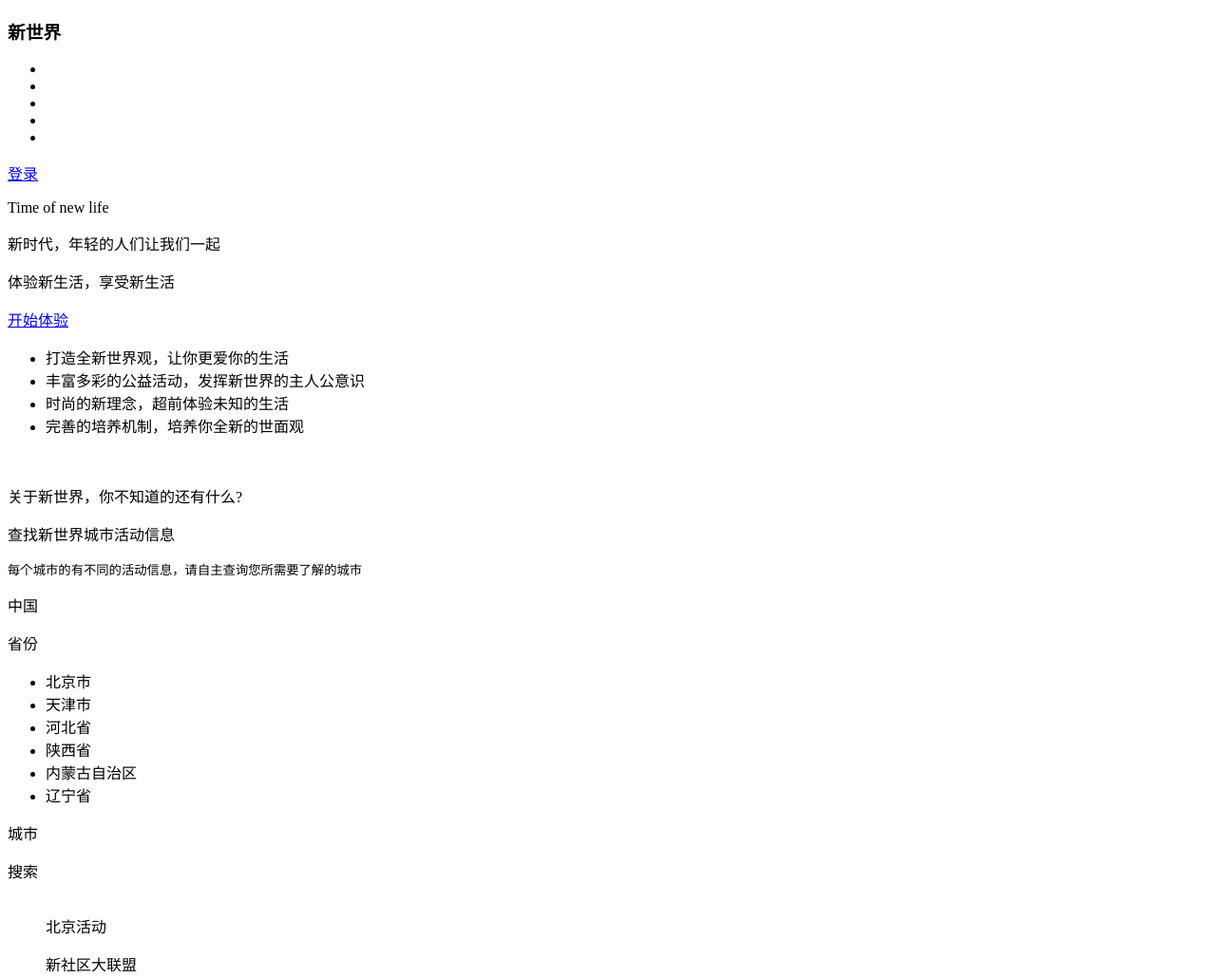
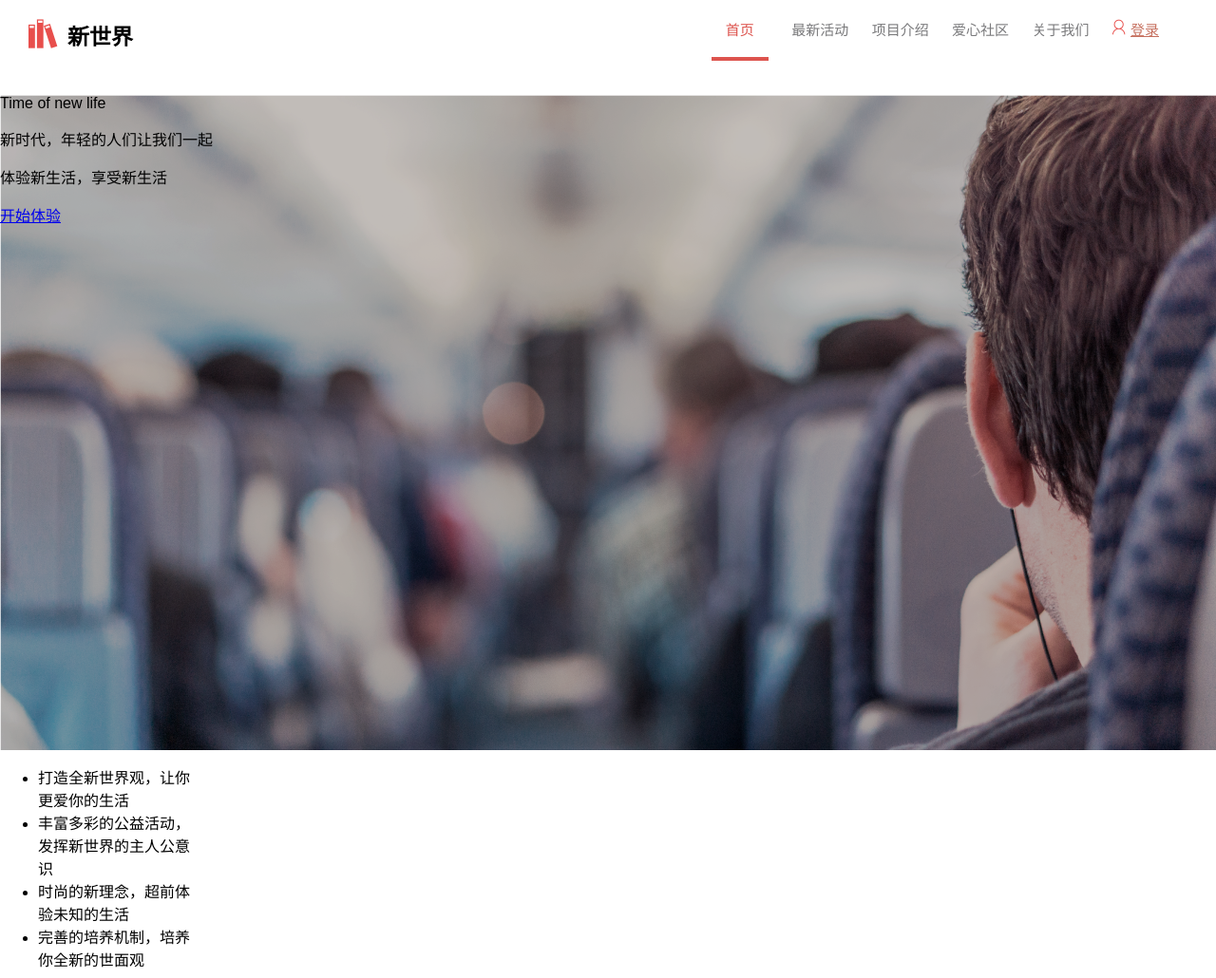
Before and after one commit to khalid-huang/ife, a plain HTML site: page task_1/task_1_7/task_1_7.html in a window 1280 px wide. Shown: the top 1030 px of the page at 95% size. Drawn offline with Linux system fonts and the light colour scheme.

Commit message:
task_1_7 css adding

```diff
--- a/task_1/task_1_7/task_1_7.html
+++ b/task_1/task_1_7/task_1_7.html
@@ -8,19 +8,21 @@
 <body>
 	<section id="productNav">
 		<nav class="nav">
-			<h1 id="title">新世界</h1>
-			<ul>
-				<li class="active"><a href=""></a></li>
-				<li><a href="#"></a></li>
-				<li><a href="#"></a></li>
-				<li><a href="#"></a></li>
-				<li><a href="#"></a></li>
-			</ul>
-			<a href="#">登录</a>
+			<span id="title">新世界</span>
+			<div>
+				<ul>
+					<li class="active"><a href="#">首页</a></li>
+					<li><a href="#">最新活动</a></li>
+					<li><a href="#">项目介绍</a></li>
+					<li><a href="#">爱心社区</a></li>
+					<li><a href="#">关于我们</a></li>
+				</ul>
+				<a href="#" id="loginBtn">登录</a>
+			</div>
 		</nav>
 	</section>
 
-	<section id="productStart">
+	<section id="productSlogan">
 		<p class="psTitle">Time of new life</p>
 		<p class="psContent">新时代，年轻的人们让我们一起</p>
 		<p class="psContent">体验新生活，享受新生活</p>
--- /dev/null
+++ b/task_1/task_1_7/task_1_7.scss
@@ -0,0 +1,81 @@
+/*Global Start*/
+html, body {
+	font-family: '微软雅黑', Arial, sans-serif;
+	width: 100%;
+	height: 100%;
+	margin: 0;
+	padding: 0;
+}
+/*Global End*/
+
+/*productNav Start*/
+#productNav {
+	position: relative;
+	.nav {
+		height: 60px;
+		margin: 20px 30px 20px 30px;
+		#title {
+			&::before {
+				content: url('images/nav-logo.png');
+				margin-right: 10px;
+				float:left;
+			}
+			font-size: 23px;
+			font-weight: bold;
+		}
+		div {
+			display: inline-block;
+			position: absolute;
+			right: 60px;
+			ul {
+				display: inline-block;
+				margin: 0px;
+				li {
+					text-align: center;
+					width: 60px;
+					height: 40px;
+					display: inline-block;
+					margin-right: 20px;
+					a {
+						text-decoration: none;
+						font-size: 15px;
+						color: #7A7A7C;
+						&:hover {
+							color: #DD544E;
+						}
+					}
+				}
+				li.active {
+					a {
+						color: #DD544E;
+					}
+					border-bottom: 4px solid #DD544E;
+				}
+			}
+		}
+		#loginBtn {
+			&::before {
+				content: url('images/nav-user.png');
+				margin-right: 5px;
+			}
+			color: #C6705F;
+			font-size: 15px;
+		}
+	}
+}
+/*productNav End*/
+
+/*productSlogan Start*/
+#productSlogan {
+	height: 690px;
+	background-image: url('images/slogan-bg.png');
+	background-repeat: no-repeat;
+	background-size: cover;
+}
+/*productSlogan End*/
+
+/*productFeature Start*/
+#productFeature {
+	width: 200px
+}
+/*productFeature End*/
```
Also changed, not shown: task_1/task_1_7/task_1_7.css, 1 other file.
